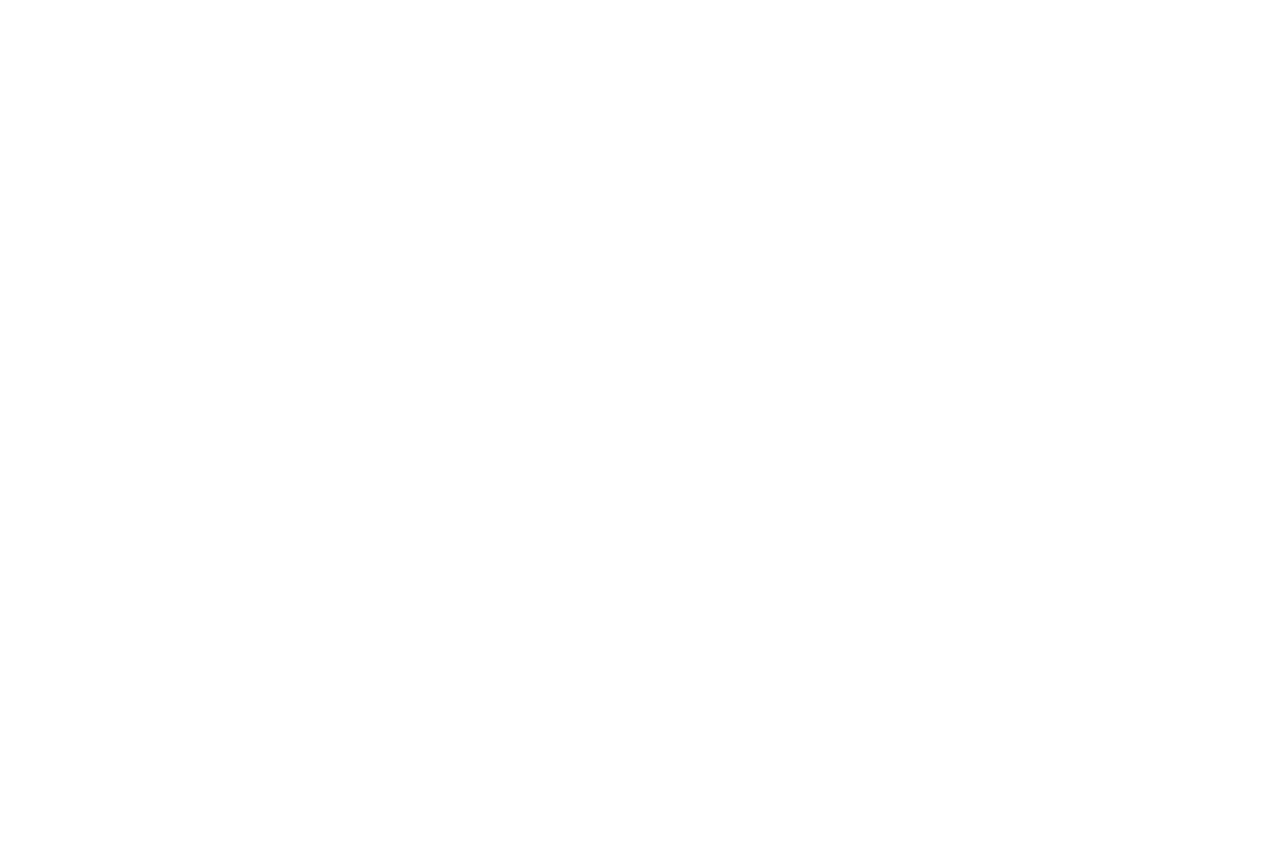
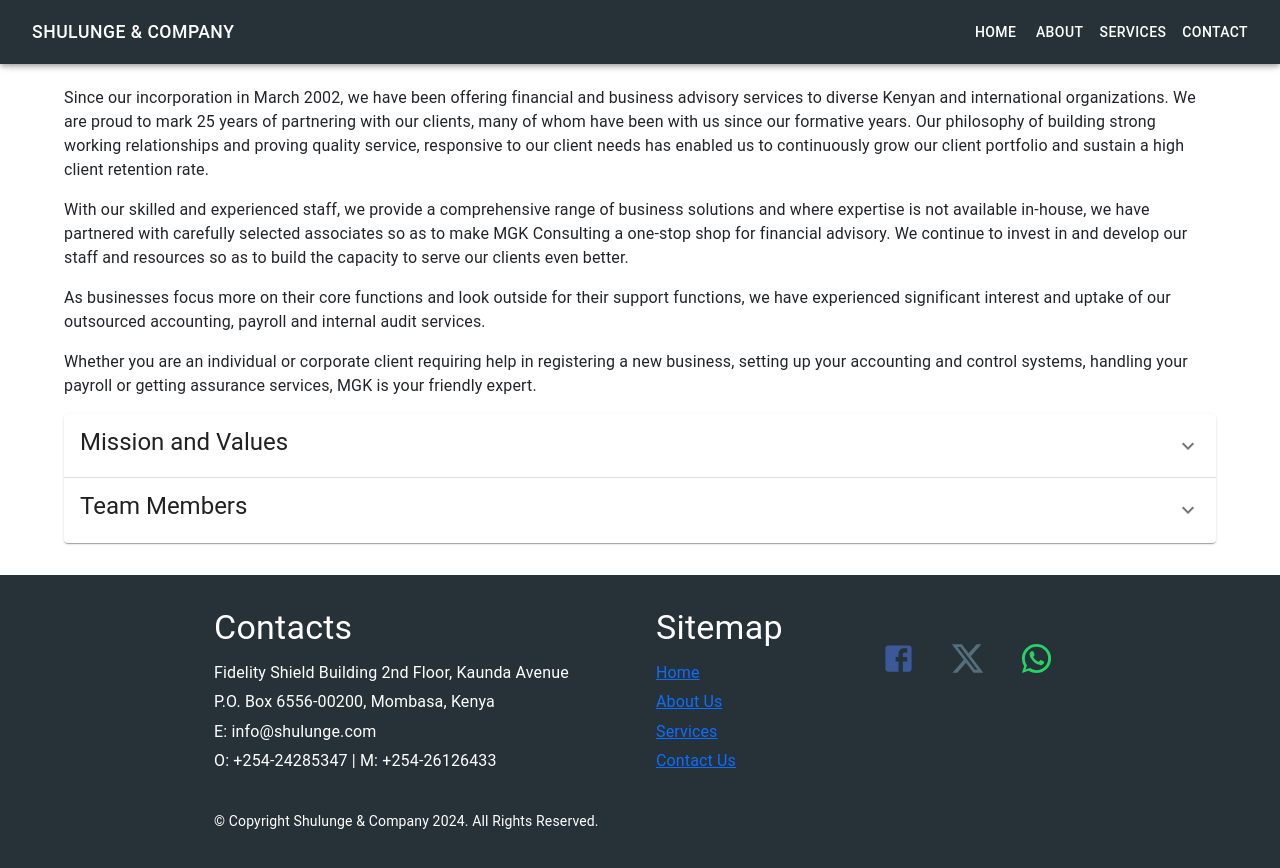
Before and after one commit to PythonShinobi/Shulunge-Company, a React (Create React App) app in the folder client/: page /about in a window 1280 px wide. Before the commit this address had no page. Before the commit the page ends 800 px from the top, so only its background shows below. Built offline with nearby package versions, Linux system fonts and the light colour scheme.

Commit message:
Add route path for the about page.

```diff
--- a/client/src/App.js
+++ b/client/src/App.js
@@ -4,11 +4,13 @@
 
 import "./App.css";
 import ContactForm from './contact/Contact';
+import AboutUs from './about/About';
 
 const App = () => {
   return (
     <BrowserRouter>
       <Routes>
+          <Route path='/about' element={<AboutUs />}/>
           <Route path='/contact' element={<ContactForm />}/>
       </Routes>
     </BrowserRouter>
```
